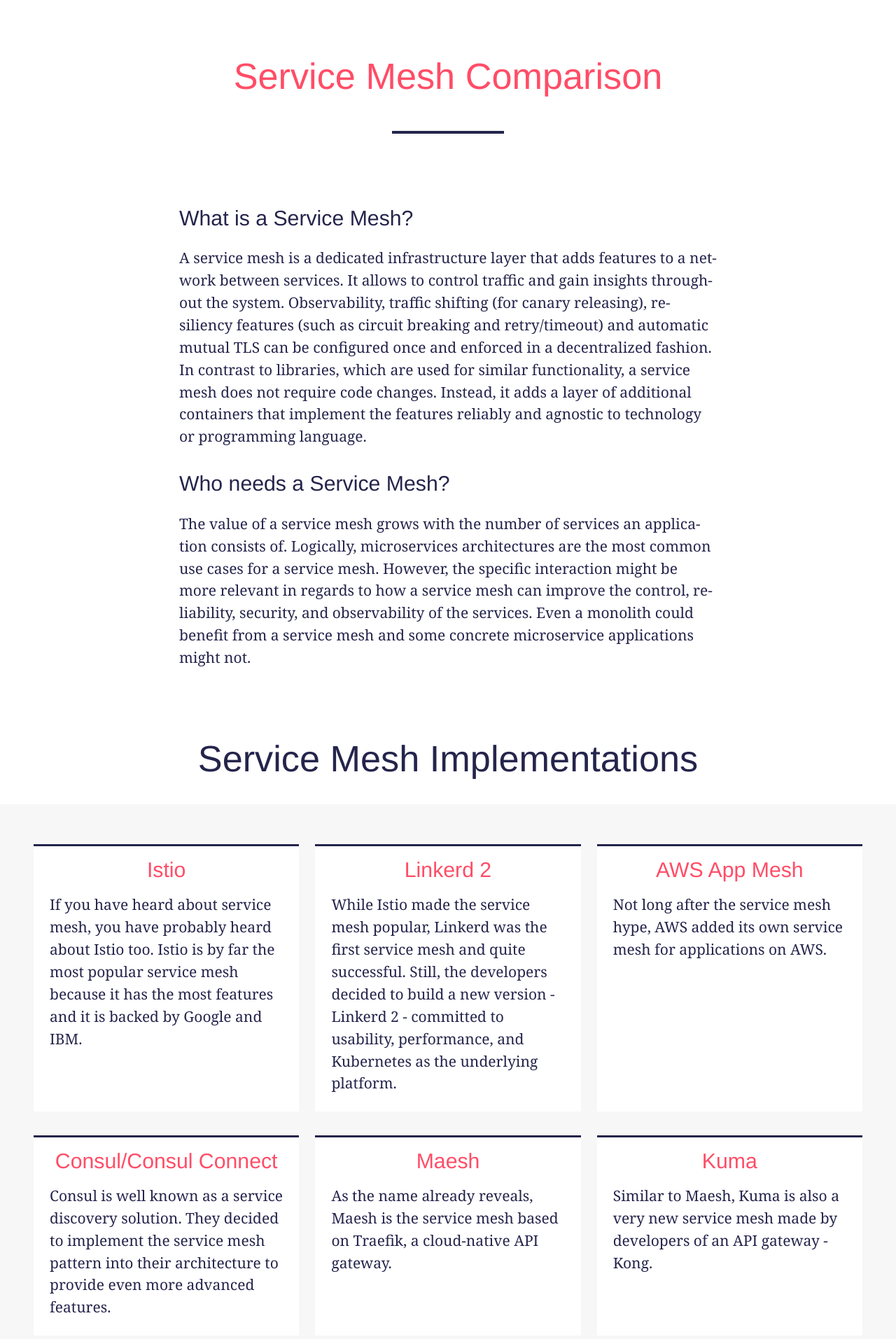
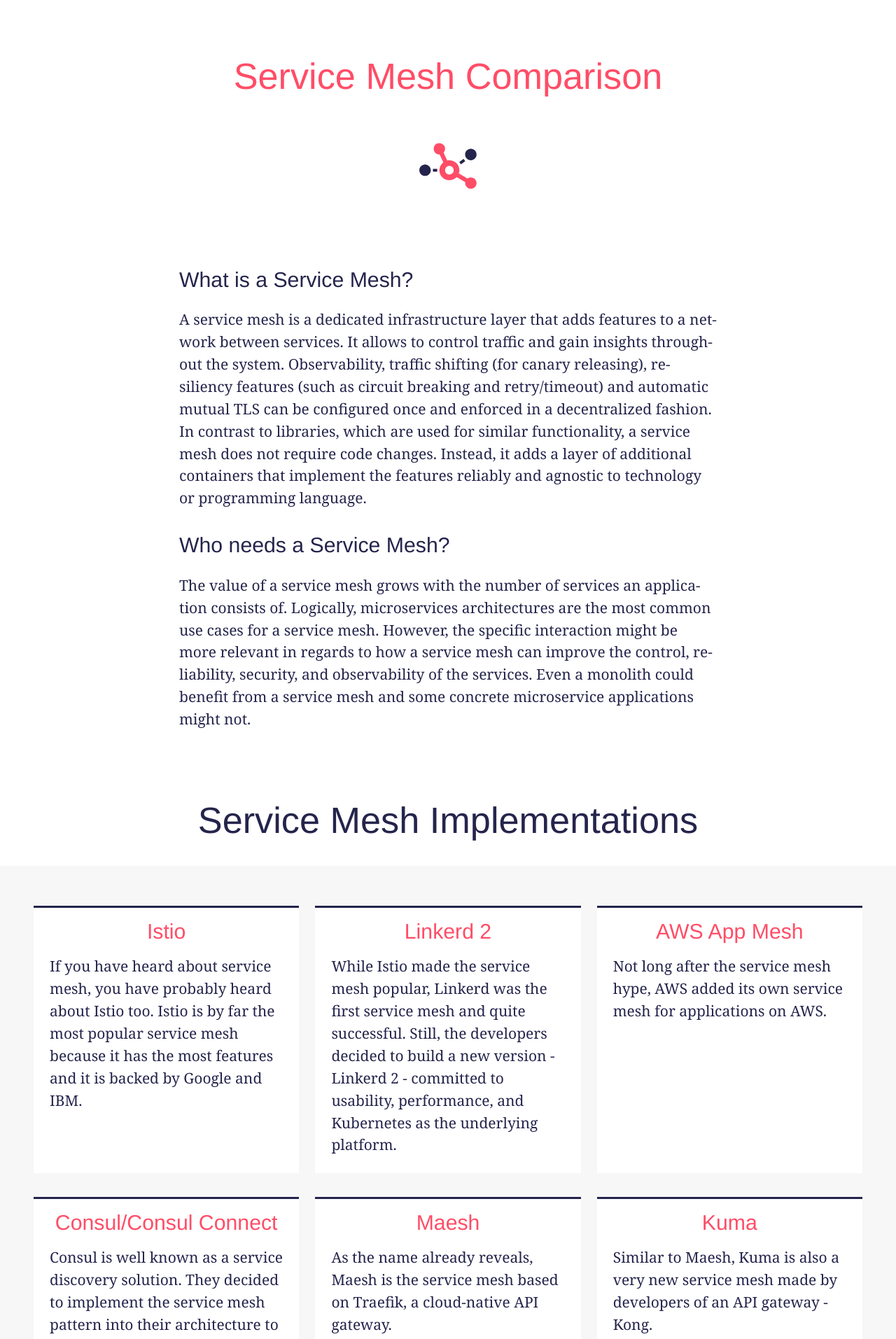
Before and after one commit to servicemesh-es/servicemesh.es, a Jekyll site: the page built from index.md, in a window 1280 px wide. Shown: the top 1913 px of the page at 70% size. Built offline with Jekyll 4.4.1, drawn with Linux system fonts in a browser that asks for light colours; some web fonts are replaced.

Commit message:
Add icon to header

```diff
--- a/_includes/page-header.html
+++ b/_includes/page-header.html
@@ -1,7 +1,9 @@
 <header class="text-header">
   <div class="text-header__body">
     <h1 class="text-header__title">{{ site.tagline }}</h1>
-    <hr class="claim-header__divider">
+    <div class="responsive-image">
+      <img class="service-mesh-icon" src="img/service-mesh-icon.svg" />
+    </div>
   </div>
 </header>
 
--- a/css/main.css
+++ b/css/main.css
@@ -24,6 +24,12 @@
     width: 350px;
 }
 
-.book__image {
+.responsive-image {
     max-width: 100%;
 }
+
+.service-mesh-icon {
+    display: block;
+    width: 100px;
+    margin: 0 auto;
+}
```
